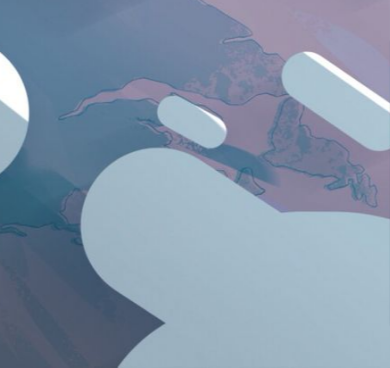
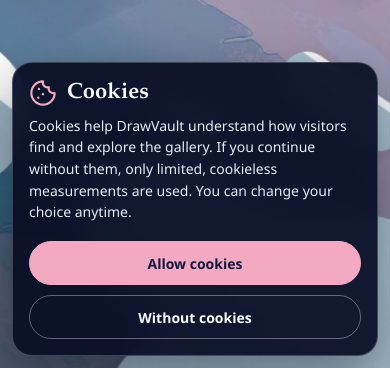
Before and after one commit to vitinzx7/DrawVault, a React (Vite) app in the folder drawvault-web/: page /gallery in a window 390 px wide. Shown: the part 476-844 px from the top of the page. Built offline with nearby package versions, Linux system fonts and the light colour scheme; no server answers.

Commit message:
feat(web): add consent-aware analytics and refine artwork display

```diff
--- a/drawvault-web/index.html
+++ b/drawvault-web/index.html
@@ -9,6 +9,11 @@
     />
     <meta name="theme-color" content="#11173f" />
     <title>drawvault-web</title>
+    <script type="module">
+      import { initializeGoogleAnalytics } from '/src/analytics/googleAnalytics.ts'
+
+      initializeGoogleAnalytics()
+    </script>
   </head>
   <body>
     <div id="root"></div>
--- a/drawvault-web/src/App.css
+++ b/drawvault-web/src/App.css
@@ -489,6 +489,134 @@
   text-shadow: 0 1px 10px rgb(3 7 24 / 50%);
 }
 
+.analytics-consent {
+  align-items: end;
+  backdrop-filter: blur(14px);
+  background: rgb(8 14 38 / 94%);
+  border: 1px solid rgb(255 255 255 / 22%);
+  border-radius: 20px;
+  bottom: calc(12px + env(safe-area-inset-bottom, 0px));
+  box-shadow: 0 18px 54px rgb(3 7 24 / 42%);
+  display: grid;
+  gap: 18px;
+  grid-template-columns: minmax(0, 1fr) auto;
+  left: calc(12px + env(safe-area-inset-left, 0px));
+  margin: 0 auto;
+  max-width: 920px;
+  padding: clamp(16px, 3vw, 22px);
+  position: fixed;
+  right: calc(12px + env(safe-area-inset-right, 0px));
+  z-index: 900;
+  -webkit-backdrop-filter: blur(14px);
+}
+
+.analytics-consent-copy {
+  display: grid;
+  gap: 8px;
+}
+
+.analytics-consent-heading {
+  align-items: center;
+  display: flex;
+  gap: 10px;
+}
+
+.analytics-consent-icon {
+  fill: none;
+  flex: 0 0 auto;
+  height: 28px;
+  stroke: var(--accent);
+  stroke-linecap: round;
+  stroke-linejoin: round;
+  stroke-width: 1.8;
+  width: 28px;
+}
+
+.analytics-consent-icon circle {
+  fill: var(--accent);
+  stroke: none;
+}
+
+.analytics-consent-copy h2 {
+  color: var(--text-on-image);
+  font-family: var(--font-logo);
+  font-size: clamp(22px, 3vw, 28px);
+  line-height: 1;
+  margin: 0;
+}
+
+.analytics-consent-copy p {
+  color: var(--text-on-image-muted);
+  font-size: 14px;
+  line-height: 1.55;
+  margin: 0;
+}
+
+.analytics-consent-actions {
+  display: grid;
+  gap: 10px;
+  min-width: 210px;
+}
+
+.analytics-consent-button,
+.analytics-consent-settings {
+  border-radius: 999px;
+  cursor: pointer;
+  font: inherit;
+  font-size: 14px;
+  font-weight: 700;
+  min-height: 44px;
+  padding: 10px 16px;
+  transition: transform 140ms cubic-bezier(0.23, 1, 0.32, 1);
+  -webkit-tap-highlight-color: transparent;
+}
+
+.analytics-consent-button:active,
+.analytics-consent-settings:active {
+  transform: scale(0.97);
+}
+
+.analytics-consent-button:focus-visible,
+.analytics-consent-settings:focus-visible {
+  outline: 3px solid var(--text-on-image);
+  outline-offset: 3px;
+}
+
+.analytics-consent-button--primary {
+  background: var(--accent);
+  border: 1px solid var(--accent);
+  color: #11173f;
+}
+
+.analytics-consent-button--secondary {
+  background: transparent;
+  border: 1px solid rgb(255 255 255 / 35%);
+  color: var(--text-on-image);
+}
+
+.analytics-consent-settings {
+  backdrop-filter: blur(10px);
+  background: rgb(8 14 38 / 88%);
+  border: 1px solid rgb(255 255 255 / 24%);
+  bottom: calc(12px + env(safe-area-inset-bottom, 0px));
+  box-shadow: 0 10px 30px rgb(3 7 24 / 30%);
+  color: var(--text-on-image);
+  font-size: 12px;
+  line-height: 1;
+  min-height: 36px;
+  padding: 6px 11px;
+  position: fixed;
+  right: calc(12px + env(safe-area-inset-right, 0px));
+  z-index: 850;
+  -webkit-backdrop-filter: blur(10px);
+}
+
+.analytics-consent-settings::before {
+  content: '';
+  inset: -4px;
+  position: absolute;
+}
+
 @media (max-width: 760px) {
   .site-header {
     gap: 12px;
@@ -513,6 +641,20 @@
 
   .about-layout {
     grid-template-columns: 1fr;
+  }
+
+  .analytics-consent {
+    align-items: stretch;
+    grid-template-columns: 1fr;
+  }
+
+  .analytics-consent-actions {
+    grid-template-columns: 1fr;
+    min-width: 0;
+  }
+
+  .analytics-consent-button {
+    width: 100%;
   }
 }
 
@@ -559,6 +701,16 @@
     transform: none;
   }
 
+  .analytics-consent-button,
+  .analytics-consent-settings {
+    transition: none;
+  }
+
+  .analytics-consent-button:active,
+  .analytics-consent-settings:active {
+    transform: none;
+  }
+
   @starting-style {
     .art-tile {
       transform: none;
--- a/drawvault-web/src/App.tsx
+++ b/drawvault-web/src/App.tsx
@@ -1,4 +1,5 @@
 import { Route, Routes, useLocation } from 'react-router'
+import { AnalyticsConsent } from './components/AnalyticsConsent'
 import { SiteHeader } from './components/SiteHeader'
 import { AboutPage } from './pages/AboutPage'
 import { GalleryPage } from './pages/GalleryPage'
@@ -21,6 +22,7 @@ function App() {
           <Route path="/about" element={<AboutPage />} />
         </Routes>
       </main>
+      <AnalyticsConsent />
     </div>
   )
 }
--- /dev/null
+++ b/drawvault-web/src/analytics/googleAnalytics.ts
@@ -0,0 +1,120 @@
+export type AnalyticsConsent = 'granted' | 'denied'
+
+export const ANALYTICS_CONSENT_STORAGE_KEY =
+  'drawvault.analytics-consent'
+
+const GOOGLE_ANALYTICS_MEASUREMENT_ID = 'G-4G4TDL4G84'
+
+type Gtag = (...args: unknown[]) => void
+
+declare global {
+  interface Window {
+    dataLayer?: unknown[]
+    gtag?: Gtag
+  }
+}
+
+const deniedConsent = {
+  ad_personalization: 'denied',
+  ad_storage: 'denied',
+  ad_user_data: 'denied',
+  analytics_storage: 'denied',
+} as const
+
+function grantedAnalyticsConsent() {
+  return {
+    ...deniedConsent,
+    analytics_storage: 'granted',
+  } as const
+}
+
+function isLocalPreview() {
+  return (
+    window.location.hostname === 'localhost' ||
+    window.location.hostname === '127.0.0.1'
+  )
+}
+
+export function readAnalyticsConsent(): AnalyticsConsent | null {
+  try {
+    const consent = window.localStorage.getItem(
+      ANALYTICS_CONSENT_STORAGE_KEY,
+    )
+
+    return consent === 'granted' || consent === 'denied' ? consent : null
+  } catch {
+    return null
+  }
+}
+
+export function storeAnalyticsConsent(consent: AnalyticsConsent) {
+  try {
+    window.localStorage.setItem(ANALYTICS_CONSENT_STORAGE_KEY, consent)
+  } catch {
+    // The choice still applies to the current page when storage is unavailable.
+  }
+}
+
+function clearGoogleAnalyticsCookies() {
+  const analyticsCookieNames = document.cookie
+    .split(';')
+    .map((cookie) => cookie.split('=')[0]?.trim())
+    .filter(
+      (cookieName): cookieName is string =>
+        cookieName === '_ga' || cookieName?.startsWith('_ga_') === true,
+    )
+
+  for (const cookieName of analyticsCookieNames) {
+    const expiredCookie = `${cookieName}=; Max-Age=0; Path=/; SameSite=Lax; Secure`
+
+    document.cookie = expiredCookie
+    document.cookie = `${expiredCookie}; Domain=${window.location.hostname}`
+  }
+}
+
+export function updateAnalyticsConsent(consent: AnalyticsConsent) {
+  window.gtag?.(
+    'consent',
+    'update',
+    consent === 'granted' ? grantedAnalyticsConsent() : deniedConsent,
+  )
+
+  if (consent === 'denied') {
+    clearGoogleAnalyticsCookies()
+  }
+}
+
+export function initializeGoogleAnalytics() {
+  if (window.gtag) {
+    return
+  }
+
+  window.dataLayer = window.dataLayer ?? []
+  window.gtag = (...args: unknown[]) => {
+    window.dataLayer?.push(args)
+  }
+
+  window.gtag('consent', 'default', deniedConsent)
+  window.gtag('set', 'ads_data_redaction', true)
+
+  const storedConsent = readAnalyticsConsent()
+
+  if (storedConsent === 'granted') {
+    window.gtag('consent', 'update', grantedAnalyticsConsent())
+  }
+
+  window.gtag('js', new Date())
+  window.gtag('config', GOOGLE_ANALYTICS_MEASUREMENT_ID, {
+    cookie_domain: window.location.hostname,
+  })
+
+  if (!import.meta.env.PROD || isLocalPreview()) {
+    return
+  }
+
+  const googleTag = document.createElement('script')
+  googleTag.async = true
+  googleTag.src = `https://www.googletagmanager.com/gtag/js?id=${GOOGLE_ANALYTICS_MEASUREMENT_ID}`
+  googleTag.dataset.drawvaultAnalytics = 'true'
+  document.head.append(googleTag)
+}
--- /dev/null
+++ b/drawvault-web/src/components/AnalyticsConsent.tsx
@@ -0,0 +1,97 @@
+import { useState } from 'react'
+import {
+  type AnalyticsConsent as AnalyticsConsentChoice,
+  readAnalyticsConsent,
+  storeAnalyticsConsent,
+  updateAnalyticsConsent,
+} from '../analytics/googleAnalytics'
+
+type ConsentState = {
+  choice: AnalyticsConsentChoice | null
+  isOpen: boolean
+}
+
+function initialConsentState(): ConsentState {
+  const choice = readAnalyticsConsent()
+
+  return {
+    choice,
+    isOpen: choice === null,
+  }
+}
+
+export function AnalyticsConsent() {
+  const [consent, setConsent] = useState(initialConsentState)
+
+  function chooseAnalyticsConsent(choice: AnalyticsConsentChoice) {
+    storeAnalyticsConsent(choice)
+    updateAnalyticsConsent(choice)
+    setConsent({ choice, isOpen: false })
+  }
+
+  if (!consent.isOpen) {
+    return (
+      <button
+        aria-label="Review cookie preferences"
+        className="analytics-consent-settings"
+        onClick={() =>
+          setConsent((current) => ({ ...current, isOpen: true }))
+        }
+        type="button"
+      >
+        Cookies
+      </button>
+    )
+  }
+
+  return (
+    <aside
+      aria-labelledby="analytics-consent-title"
+      className="analytics-consent"
+    >
+      <div className="analytics-consent-copy">
+        <div className="analytics-consent-heading">
+          <svg
+            aria-hidden="true"
+            className="analytics-consent-icon"
+            viewBox="0 0 24 24"
+          >
+            <path d="M12 2a10 10 0 1 0 10 10 4 4 0 0 1-5-5 4 4 0 0 1-5-5Z" />
+            <circle cx="8.5" cy="8.5" r="1" />
+            <circle cx="12" cy="13" r="1" />
+            <circle cx="8" cy="16" r="1" />
+          </svg>
+          <h2 id="analytics-consent-title">Cookies</h2>
+        </div>
+        <p>
+          Cookies help DrawVault understand how visitors find and explore the
+          gallery. If you continue without them, only limited, cookieless
+          measurements are used. You can change your choice anytime.
+        </p>
+      </div>
+
+      <div
+        aria-label="Cookie options"
+        className="analytics-consent-actions"
+        role="group"
+      >
+        <button
+          aria-pressed={consent.choice === 'granted'}
+          className="analytics-consent-button analytics-consent-button--primary"
+          onClick={() => chooseAnalyticsConsent('granted')}
+          type="button"
+        >
+          Allow cookies
+        </button>
+        <button
+          aria-pressed={consent.choice === 'denied'}
+          className="analytics-consent-button analytics-consent-button--secondary"
+          onClick={() => chooseAnalyticsConsent('denied')}
+          type="button"
+        >
+          Without cookies
+        </button>
+      </div>
+    </aside>
+  )
+}
--- a/drawvault-web/src/components/Gallery.tsx
+++ b/drawvault-web/src/components/Gallery.tsx
@@ -7,8 +7,13 @@ import {
 
 type GalleryStatus = 'loading' | 'success' | 'error'
 
+const ANIME_GIRL_ID = 'f4a4d7d4-bfe7-4af5-9e34-c44c4b742002'
 const MODAL_CLOSE_DURATION_MS = 160
 const REDUCED_MOTION_CLOSE_DURATION_MS = 80
+
+function getArtworkDisplayName(artwork: ArtworkResponse) {
+  return artwork.id === ANIME_GIRL_ID ? 'Anime Girl' : artwork.name
+}
 
 export function Gallery() {
   const [artworks, setArtworks] = useState<ArtworkResponse[]>([])
@@ -133,7 +138,7 @@ export function Gallery() {
                 >
                   {artwork.imageUrl ? (
                     <img
-                      alt={artwork.name}
+                      alt={getArtworkDisplayName(artwork)}
                       className="art-preview"
                       src={artwork.imageUrl}
                     />
@@ -143,7 +148,7 @@ export function Gallery() {
                     </div>
                   )}
                 </div>
-                <h3>{artwork.name}</h3>
+                <h3>{getArtworkDisplayName(artwork)}</h3>
               </button>
             </article>
           ))}
@@ -159,7 +164,7 @@ export function Gallery() {
           }}
         >
           <div
-            aria-label={`Artwork preview: ${selectedArtwork.name}`}
+            aria-label={`Artwork preview: ${getArtworkDisplayName(selectedArtwork)}`}
             aria-modal="true"
             className="art-modal-content"
             role="dialog"
@@ -175,7 +180,7 @@ export function Gallery() {
 
             {selectedArtwork.imageUrl ? (
               <img
-                alt={selectedArtwork.name}
+                alt={getArtworkDisplayName(selectedArtwork)}
                 className="art-modal-image"
                 src={selectedArtwork.imageUrl}
               />
```
